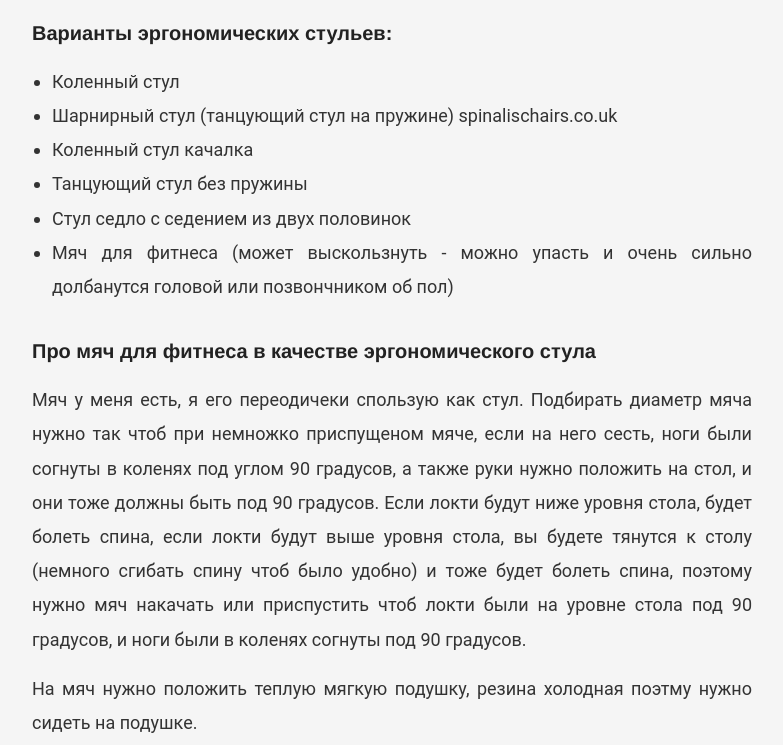
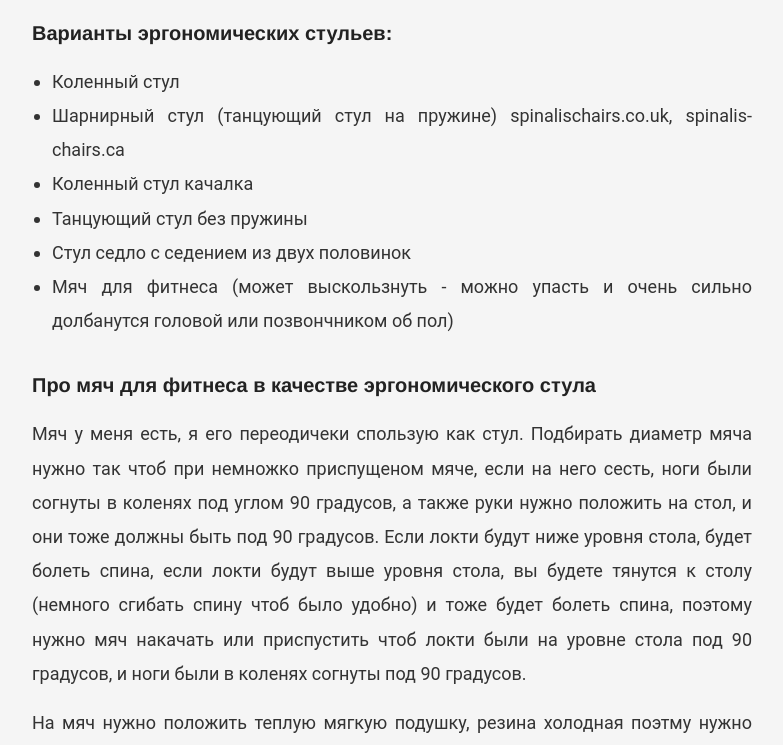
Before and after one commit to VadymVolos/vadymvolos.github.io, a Jekyll site: the page built from _posts/management/2017-01-13-health-management-ergonomycheskye-stulya.md, in a window 1280 px wide and 900 px high, scrolled down 883 px, cut to the strip 155-900 px from the top of the window. Shown: the whole strip, without its empty margins (248-1031 px from the left). Built offline with Jekyll 4.4.1, drawn with Linux system fonts in a browser that asks for light colours; comment, search, counter and statistics services are not loaded.

Commit message:
Update 2017-01-13-health-management-ergonomycheskye-stulya.md

```diff
--- a/_posts/management/2017-01-13-health-management-ergonomycheskye-stulya.md
+++ b/_posts/management/2017-01-13-health-management-ergonomycheskye-stulya.md
@@ -20,7 +20,7 @@
 <h3>Варианты эргономических стульев:</h3>
 <ul>
 <li>Коленный стул</li>
-<li>Шарнирный стул (танцующий стул на пружине) spinalischairs.co.uk</li>
+<li>Шарнирный стул (танцующий стул на пружине) spinalischairs.co.uk, spinalis-chairs.ca</li>
 <li>Коленный стул качалка</li>
 <li>Танцующий стул без пружины</li>
 <li>Стул седло с седением из двух половинок</li>
```
